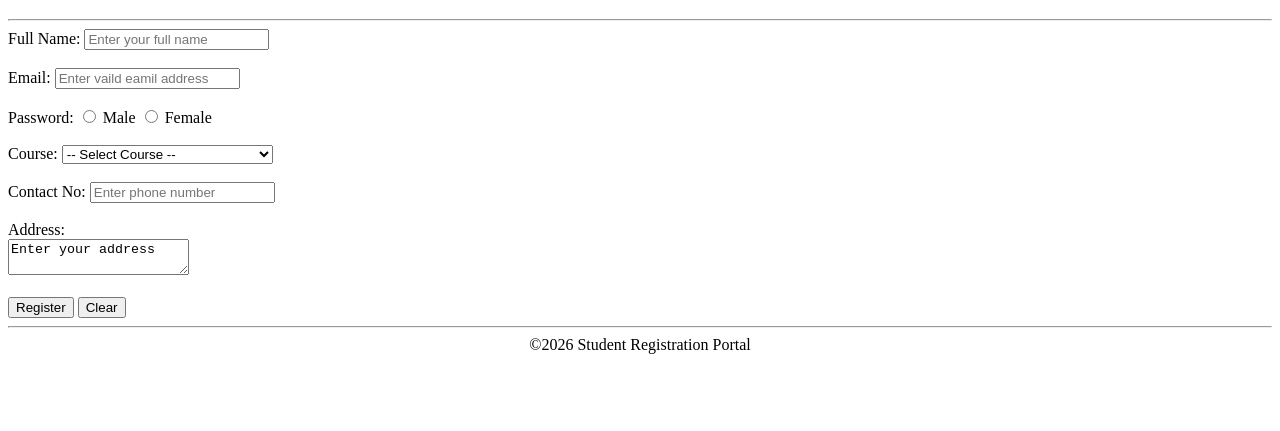
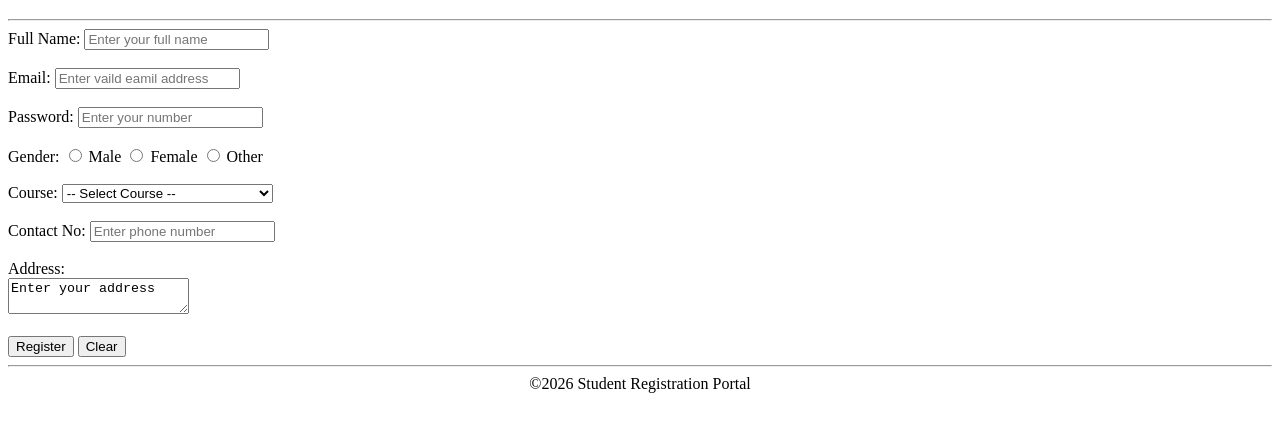
Before and after one commit to aniket1807art/CSE3_Lab_Manual_Experiment, a plain HTML site: page Experiment05.html in a window 1280 px wide. Shown: the part 61-492 px from the top of the page. Drawn offline with Linux system fonts and the light colour scheme.

Commit message:
Experiment-05

```diff
--- a/Experiment05.html
+++ b/Experiment05.html
@@ -16,10 +16,15 @@
         <input type="text " name="email" placeholder="Enter vaild eamil address" required>
         <br><br>
         <label for="password">Password:</label>
+        <input for="text" name="password" placeholder="Enter your number" required>
+        <br><br
+            <label for="gender">Gender:</label>
             <input type="radio" id="gen" required>
             <label for="male">Male</label>
             <input type="radio" id="gen" required>
             <label for="female">Female</label>
+            <input type="radio" id="gen" required>
+            <label for="other">Other</label>
             <br><br>
             <label for="course">Course:</label>
             <select name="select course" id="course" required >
```
Also changed, not shown: index.html (+2 -2 lines).
